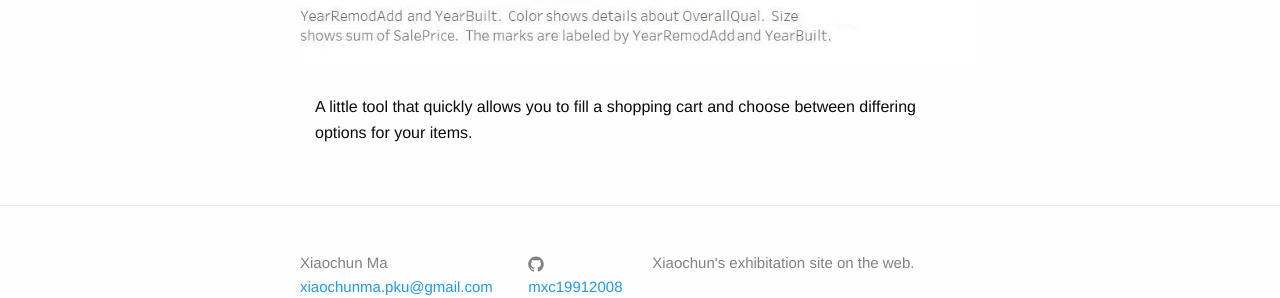
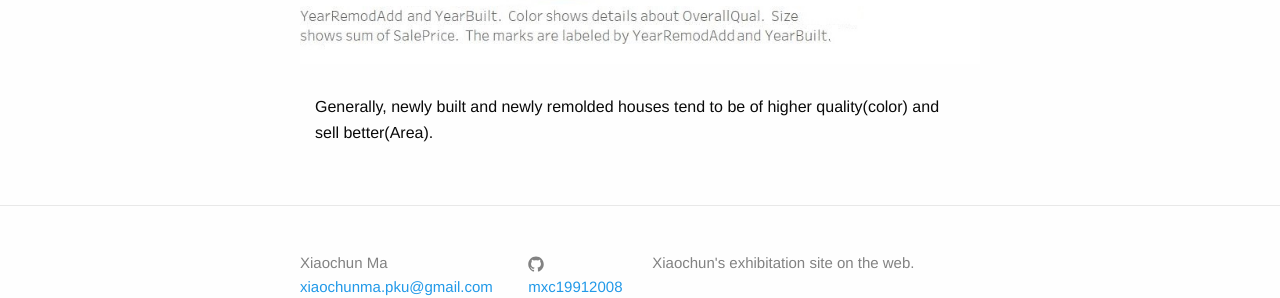
Before and after one commit to xiaochunma/mxc19912008.github.io, a Jekyll site: the page built from _posts/2013-12-27-chooser.markdown, in a window 1280 px wide. Shown: the part 775-1073 px from the top of the page. Built offline with Jekyll 4.4.1, drawn with Linux system fonts in a browser that asks for light colours.

Commit message:
V1
Complete no.1

```diff
--- a/_posts/2013-12-27-chooser.markdown
+++ b/_posts/2013-12-27-chooser.markdown
@@ -9,4 +9,4 @@ ghpages: 'https://public.tableau.com/profile/xiaochun.ma#!/vizhome/Area-Price/1'
 
 
 ---
-A little tool that quickly allows you to fill a shopping cart and choose between differing options for your items.
+Generally, newly built and newly remolded houses tend to be of higher quality(color) and sell better(Area).
```
